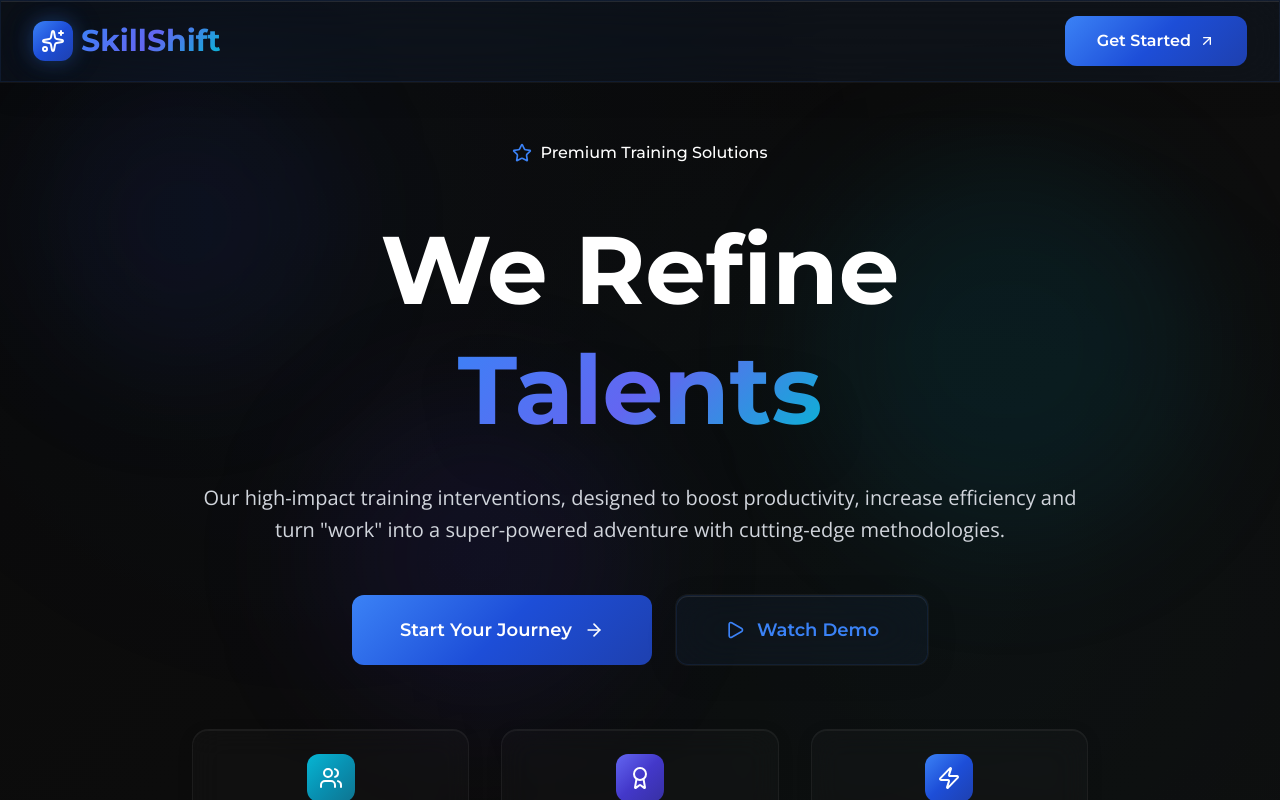
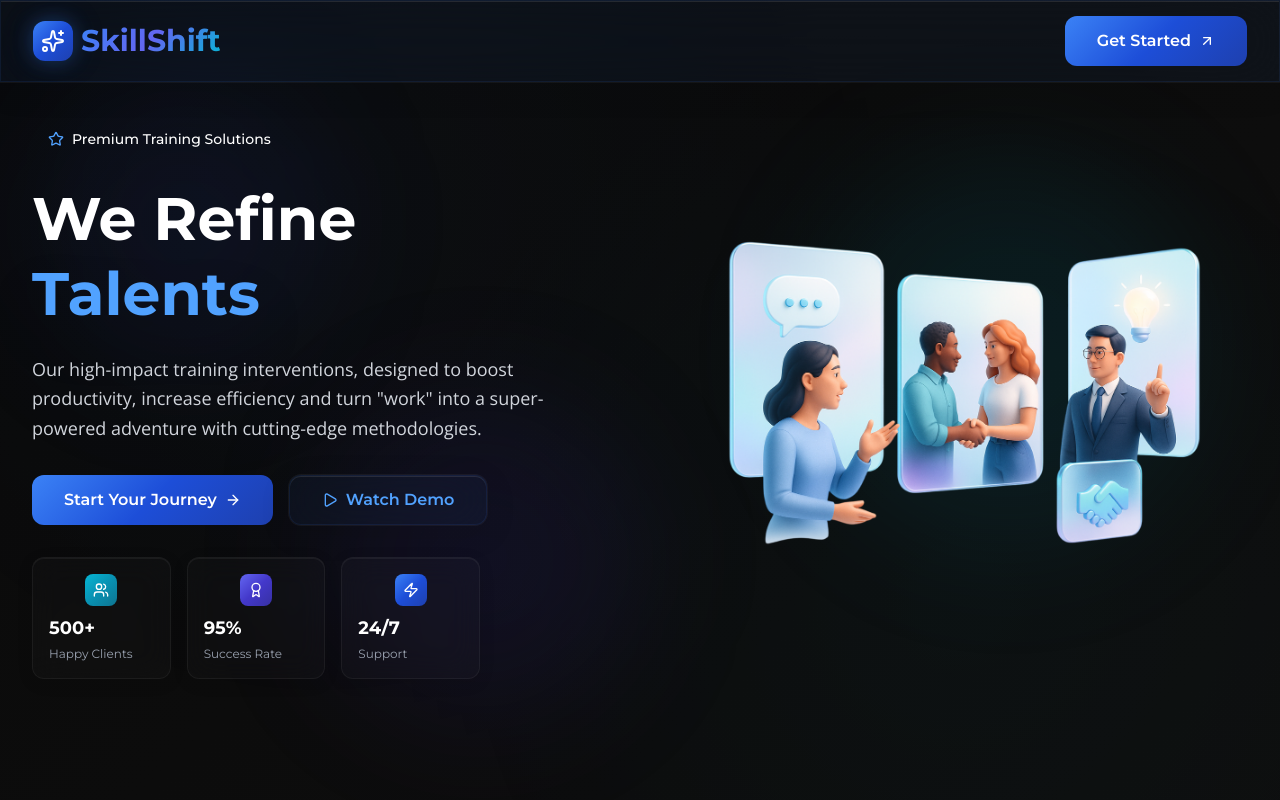
Before and after one commit to SafalBhandari12/skillShift_landing, a Next.js app: page / in a window 1280 px wide. Shown: the top 800 px of the page. Built offline with nearby package versions, Linux system fonts and the light colour scheme.

Commit message:
added hero image

```diff
--- a/app/page.tsx
+++ b/app/page.tsx
@@ -121,65 +121,78 @@ export default function Home() {
       </nav>
 
       {/* Hero Section */}
-      <section id='home' className='relative py-32 overflow-hidden'>
+      <section
+        id='home'
+        className='relative h-screen flex items-center justify-center overflow-hidden'
+      >
         <div className='max-w-7xl mx-auto px-4 sm:px-6 lg:px-8 relative z-10'>
-          <div className='text-center animate-slide-up'>
-            <div className='inline-flex items-center space-x-2 bg-glass-premium px-6 py-3 rounded-full mb-8 animate-scale-in'>
-              <Star className='h-5 w-5 text-premium-blue' />
-              <span className='text-white font-medium'>
+          <div className='grid lg:grid-cols-2 gap-12 items-center'>
+            {/* Text Content */}
+            <div className='text-left animate-slide-up'>
+              <div className='inline-flex items-center space-x-2 bg-glass-premium px-4 py-2 rounded-full mb-6 animate-scale-in'>
+                <Star className='h-4 w-4 text-blue-400' />
+                <span className='text-white font-medium text-sm'>
                   Premium Training Solutions
                 </span>
               </div>
-            <h1 className='text-6xl md:text-8xl font-bold text-white mb-8 leading-tight'>
+              <h1 className='text-4xl md:text-6xl font-bold text-white mb-6 leading-tight'>
                 We Refine
                 <br />
-              <span className='text-gradient-premium drop-shadow-2xl'>
-                Talents
-              </span>
+                <span className='text-blue-400 drop-shadow-2xl'>Talents</span>
               </h1>
-            <p className='text-xl text-gray-300 mb-12 max-w-4xl mx-auto font-open-sans leading-relaxed'>
+              <p className='text-lg text-gray-300 mb-8 max-w-2xl font-open-sans leading-relaxed'>
                 Our high-impact training interventions, designed to boost
                 productivity, increase efficiency and turn "work" into a
                 super-powered adventure with cutting-edge methodologies.
               </p>
-            <div className='flex flex-col sm:flex-row gap-6 justify-center mb-16'>
-              <button className='bg-gradient-primary text-white px-12 py-5 rounded-xl text-lg font-semibold hover:glow-premium-hover transition-all duration-300 flex items-center justify-center btn-animate group'>
+              <div className='flex flex-col sm:flex-row gap-4 mb-8'>
+                <button className='bg-gradient-primary text-white px-8 py-3 rounded-xl text-base font-semibold hover:glow-premium-hover transition-all duration-300 flex items-center justify-center btn-animate group'>
                   <span className='flex items-center'>
                     Start Your Journey
-                  <ArrowRight className='ml-3 h-5 w-5 group-hover:translate-x-1 transition-transform' />
+                    <ArrowRight className='ml-2 h-4 w-4 group-hover:translate-x-1 transition-transform' />
                   </span>
                 </button>
-              <button className='glass-premium border-2 border-premium-blue text-premium-blue px-12 py-5 rounded-xl text-lg font-semibold hover:bg-premium-blue hover:text-white transition-all duration-300 btn-animate group'>
+                <button className='glass-premium border-2 border-blue-400 text-blue-400 px-8 py-3 rounded-xl text-base font-semibold hover:bg-blue-400 hover:text-white transition-all duration-300 btn-animate group'>
                   <span className='flex items-center'>
-                  <Play className='mr-3 h-5 w-5' />
+                    <Play className='mr-2 h-4 w-4' />
                     Watch Demo
                   </span>
                 </button>
               </div>
 
               {/* Stats */}
-            <div className='grid md:grid-cols-3 gap-8 max-w-4xl mx-auto'>
-              <div className='glass-card p-6 rounded-2xl card-hover'>
-                <div className='flex items-center justify-center w-12 h-12 bg-gradient-cyan rounded-xl mb-4 mx-auto'>
-                  <Users className='h-6 w-6 text-white' />
+              <div className='grid grid-cols-3 gap-4 max-w-md'>
+                <div className='glass-card p-4 rounded-xl card-hover'>
+                  <div className='flex items-center justify-center w-8 h-8 bg-gradient-cyan rounded-lg mb-2 mx-auto'>
+                    <Users className='h-4 w-4 text-white' />
                   </div>
-                <h3 className='text-2xl font-bold text-white mb-2'>500+</h3>
-                <p className='text-gray-400'>Happy Clients</p>
+                  <h3 className='text-lg font-bold text-white mb-1'>500+</h3>
+                  <p className='text-gray-400 text-xs'>Happy Clients</p>
                 </div>
-              <div className='glass-card p-6 rounded-2xl card-hover'>
-                <div className='flex items-center justify-center w-12 h-12 bg-gradient-indigo rounded-xl mb-4 mx-auto'>
-                  <Award className='h-6 w-6 text-white' />
+                <div className='glass-card p-4 rounded-xl card-hover'>
+                  <div className='flex items-center justify-center w-8 h-8 bg-gradient-indigo rounded-lg mb-2 mx-auto'>
+                    <Award className='h-4 w-4 text-white' />
                   </div>
-                <h3 className='text-2xl font-bold text-white mb-2'>95%</h3>
-                <p className='text-gray-400'>Success Rate</p>
+                  <h3 className='text-lg font-bold text-white mb-1'>95%</h3>
+                  <p className='text-gray-400 text-xs'>Success Rate</p>
                 </div>
-              <div className='glass-card p-6 rounded-2xl card-hover'>
-                <div className='flex items-center justify-center w-12 h-12 bg-gradient-primary rounded-xl mb-4 mx-auto'>
-                  <Zap className='h-6 w-6 text-white' />
+                <div className='glass-card p-4 rounded-xl card-hover'>
+                  <div className='flex items-center justify-center w-8 h-8 bg-gradient-primary rounded-lg mb-2 mx-auto'>
+                    <Zap className='h-4 w-4 text-white' />
                   </div>
-                <h3 className='text-2xl font-bold text-white mb-2'>24/7</h3>
-                <p className='text-gray-400'>Support</p>
+                  <h3 className='text-lg font-bold text-white mb-1'>24/7</h3>
+                  <p className='text-gray-400 text-xs'>Support</p>
                 </div>
+              </div>
+            </div>
+
+            {/* Hero Image */}
+            <div className='flex justify-center lg:justify-end animate-fade-in'>
+              <img
+                src='/hero_image.png'
+                alt='3D Hero Component'
+                className='w-full max-w-lg lg:max-w-xl h-auto object-contain'
+              />
             </div>
           </div>
         </div>
```
Also changed, not shown: public/hero_image.png. Lines whose indentation alone changed are shown as unchanged.
